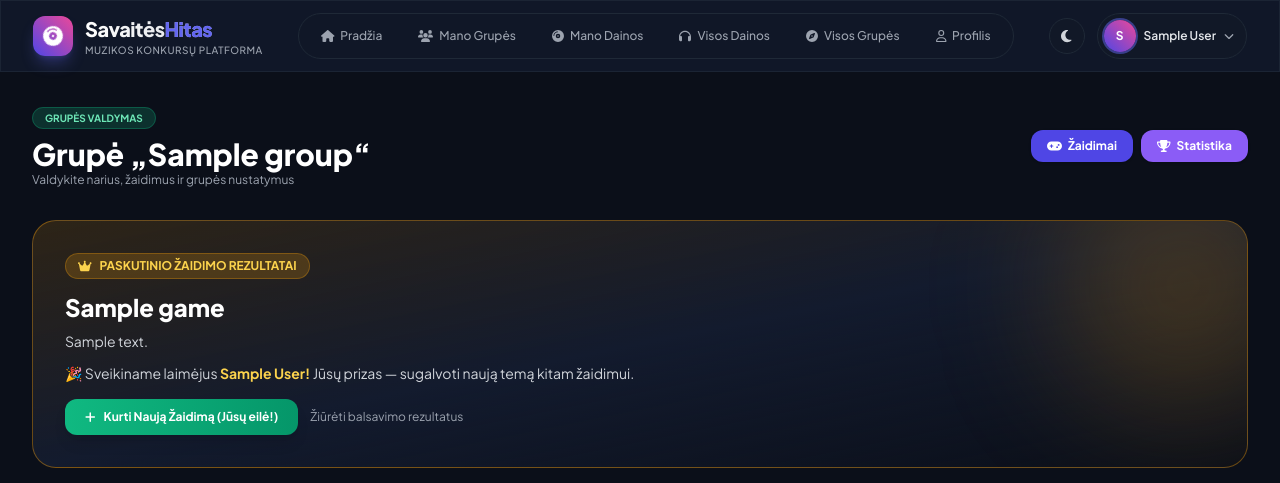
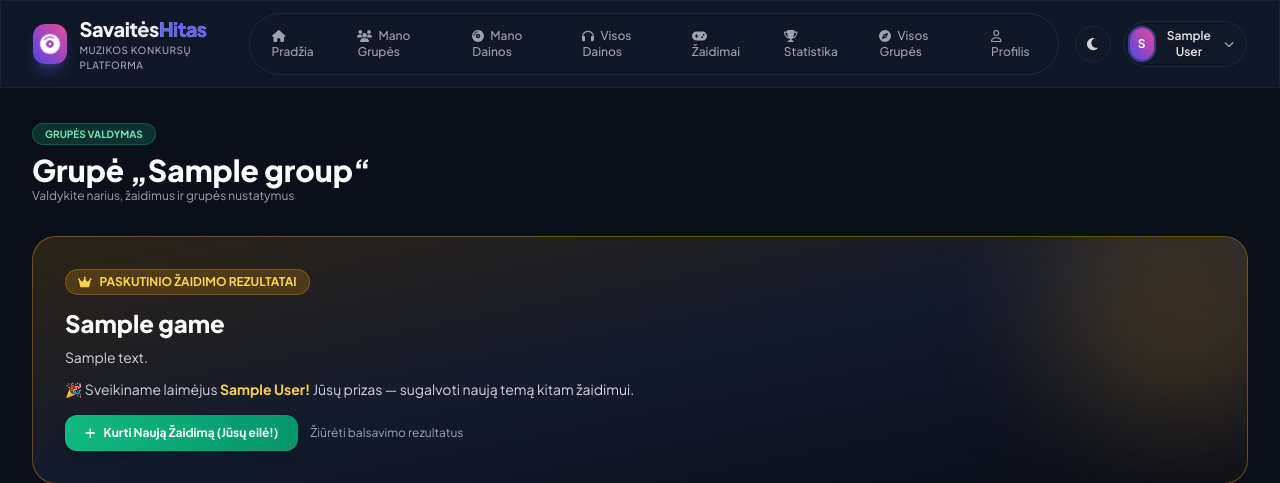
Before and after one commit to delfas2/Savaites_hitas, a Django app: page /grupe/000/admin/ in a window 1280 px wide. Shown: the top 483 px of the page. Run offline with Django 4.2, Linux system fonts and the light colour scheme; a user stored in the database is signed in; tables that the repository leaves empty hold one stand-in row (values such as "Sample post"); some libraries are stand-ins or nearby versions.

Commit message:
Pakeisti mygtukų vietos

```diff
--- a/muzika_app/templates/muzika_app/base.html
+++ b/muzika_app/templates/muzika_app/base.html
@@ -421,10 +421,17 @@
                     <i class="fa-solid fa-users mr-1.5"></i>Mano Grupės
                 </a>                <a href="{% url 'my_songs' %}" class="nav-link px-4 py-2 rounded-full text-xs font-medium text-gray-400 hover:text-white transition {% if request.resolver_match.url_name == 'my_songs' %}active{% endif %}">
                     <i class="fa-solid fa-compact-disc mr-1.5"></i>Mano Dainos
-                </a>
-                <a href="{% url 'all_songs' %}" class="nav-link px-4 py-2 rounded-full text-xs font-medium text-gray-400 hover:text-white transition {% if request.resolver_match.url_name == 'all_songs' %}active{% endif %}">
+                </a>                <a href="{% url 'all_songs' %}" class="nav-link px-4 py-2 rounded-full text-xs font-medium text-gray-400 hover:text-white transition {% if request.resolver_match.url_name == 'all_songs' %}active{% endif %}">
                     <i class="fa-solid fa-headphones mr-1.5"></i>Visos Dainos
                 </a>
+                {% if group %}
+                <a href="{% url 'group_games_list' group_code=group.code %}" class="nav-link px-4 py-2 rounded-full text-xs font-medium text-gray-400 hover:text-white transition {% if request.resolver_match.url_name == 'group_games_list' %}active{% endif %}">
+                    <i class="fa-solid fa-gamepad mr-1.5"></i>Žaidimai
+                </a>
+                <a href="{% url 'group_statistics' group_code=group.code %}" class="nav-link px-4 py-2 rounded-full text-xs font-medium text-gray-400 hover:text-white transition {% if request.resolver_match.url_name == 'group_statistics' %}active{% endif %}">
+                    <i class="fa-solid fa-trophy mr-1.5"></i>Statistika
+                </a>
+                {% endif %}
                 {% if user.is_superuser %}
                 <a href="{% url 'all_groups_list' %}" class="nav-link px-4 py-2 rounded-full text-xs font-medium text-gray-400 hover:text-white transition {% if request.resolver_match.url_name == 'all_groups_list' %}active{% endif %}">
                     <i class="fa-solid fa-compass mr-1.5"></i>Visos Grupės
@@ -439,17 +446,16 @@
                 {# Temos perjungiklis #}
                 <button type="button" onclick="toggleTheme()" title="Perjungti temą" class="w-9 h-9 rounded-full bg-gray-900 border border-gray-800 hover:border-gray-700 text-gray-300 flex items-center justify-center transition flex-shrink-0">
                     <i id="theme-icon" class="fa-solid fa-moon text-sm"></i>
-                </button>
-                {% if user.is_authenticated %}
-                    <div class="relative group">
-                        <button class="flex items-center gap-2 p-1.5 pr-3 rounded-full bg-gray-900 border border-gray-800 hover:border-gray-700 transition">
+                </button>                {% if user.is_authenticated %}
+                    <div class="relative" id="user-menu">
+                        <button type="button" onclick="toggleUserMenu(event)" class="flex items-center gap-2 p-1.5 pr-3 rounded-full bg-gray-900 border border-gray-800 hover:border-gray-700 transition">
                             <span class="w-8 h-8 rounded-full bg-gradient-to-tr from-brand-600 to-brand-pink flex items-center justify-center text-white text-xs font-bold ring-2 ring-brand-500/50">
                                 {{ user.get_full_name|default:user.username|slice:":1"|upper }}
                             </span>
                             <span class="text-xs font-semibold text-gray-200 hidden sm:inline">{{ user.get_full_name|default:user.username }}</span>
                             <i class="fa-solid fa-chevron-down text-[10px] text-gray-400"></i>
                         </button>
-                        <div class="absolute right-0 mt-2 w-52 glass-panel rounded-2xl py-2 shadow-2xl opacity-0 pointer-events-none group-hover:opacity-100 group-hover:pointer-events-auto transition-all duration-200 border border-gray-800 z-50">
+                        <div id="user-menu-dropdown" class="absolute right-0 mt-2 w-52 glass-panel rounded-2xl py-2 shadow-2xl opacity-0 pointer-events-none transition-all duration-200 border border-gray-800 z-50">
                             <div class="px-4 py-2 border-b border-gray-800">
                                 <p class="text-xs font-bold text-white truncate">{{ user.get_full_name|default:user.username }}</p>
                                 <p class="text-[10px] text-gray-400 truncate">{{ user.email }}</p>
@@ -484,8 +490,11 @@
         <div class="flex lg:hidden overflow-x-auto gap-2 pt-3 pb-1 border-t border-gray-800/40 mt-2">
             <a href="{% url 'home' %}" class="px-3 py-1.5 rounded-xl text-xs font-semibold whitespace-nowrap {% if request.resolver_match.url_name == 'home' %}bg-brand-600 text-white{% else %}bg-gray-900 text-gray-300 border border-gray-800{% endif %}">Pradžia</a>
             <a href="{% url 'my_groups' %}" class="px-3 py-1.5 rounded-xl text-xs font-semibold whitespace-nowrap {% if request.resolver_match.url_name == 'my_groups' %}bg-brand-600 text-white{% else %}bg-gray-900 text-gray-300 border border-gray-800{% endif %}">Mano Grupės</a>
-            <a href="{% url 'my_songs' %}" class="px-3 py-1.5 rounded-xl text-xs font-semibold whitespace-nowrap {% if request.resolver_match.url_name == 'my_songs' %}bg-brand-600 text-white{% else %}bg-gray-900 text-gray-300 border border-gray-800{% endif %}">Mano Dainos</a>
-            <a href="{% url 'all_songs' %}" class="px-3 py-1.5 rounded-xl text-xs font-semibold whitespace-nowrap {% if request.resolver_match.url_name == 'all_songs' %}bg-brand-600 text-white{% else %}bg-gray-900 text-gray-300 border border-gray-800{% endif %}">Visos Dainos</a>
+            <a href="{% url 'my_songs' %}" class="px-3 py-1.5 rounded-xl text-xs font-semibold whitespace-nowrap {% if request.resolver_match.url_name == 'my_songs' %}bg-brand-600 text-white{% else %}bg-gray-900 text-gray-300 border border-gray-800{% endif %}">Mano Dainos</a>            <a href="{% url 'all_songs' %}" class="px-3 py-1.5 rounded-xl text-xs font-semibold whitespace-nowrap {% if request.resolver_match.url_name == 'all_songs' %}bg-brand-600 text-white{% else %}bg-gray-900 text-gray-300 border border-gray-800{% endif %}">Visos Dainos</a>
+            {% if group %}
+            <a href="{% url 'group_games_list' group_code=group.code %}" class="px-3 py-1.5 rounded-xl text-xs font-semibold whitespace-nowrap {% if request.resolver_match.url_name == 'group_games_list' %}bg-brand-600 text-white{% else %}bg-gray-900 text-gray-300 border border-gray-800{% endif %}">Žaidimai</a>
+            <a href="{% url 'group_statistics' group_code=group.code %}" class="px-3 py-1.5 rounded-xl text-xs font-semibold whitespace-nowrap {% if request.resolver_match.url_name == 'group_statistics' %}bg-brand-600 text-white{% else %}bg-gray-900 text-gray-300 border border-gray-800{% endif %}">Statistika</a>
+            {% endif %}
             {% if user.is_superuser %}
             <a href="{% url 'all_groups_list' %}" class="px-3 py-1.5 rounded-xl text-xs font-semibold whitespace-nowrap {% if request.resolver_match.url_name == 'all_groups_list' %}bg-brand-600 text-white{% else %}bg-gray-900 text-gray-300 border border-gray-800{% endif %}">Visos Grupės</a>
             {% endif %}
@@ -684,9 +693,30 @@
       }
       function toggleTheme() {
           var isDark = document.documentElement.classList.toggle('dark');
-          try { localStorage.setItem('theme', isDark ? 'dark' : 'light'); } catch (e) {}
-          updateThemeIcon();
-      }      updateThemeIcon();
+          try { localStorage.setItem('theme', isDark ? 'dark' : 'light'); } catch (e) {}          updateThemeIcon();      }      updateThemeIcon();
+
+      // Vartotojo meniu (atidaromas tik paspaudus)
+      function toggleUserMenu(event) {
+          event.stopPropagation();
+          var dd = document.getElementById('user-menu-dropdown');
+          if (!dd) return;
+          var isOpen = dd.classList.contains('opacity-100');
+          if (isOpen) {
+              dd.classList.remove('opacity-100', 'pointer-events-auto');
+              dd.classList.add('opacity-0', 'pointer-events-none');
+          } else {
+              dd.classList.remove('opacity-0', 'pointer-events-none');
+              dd.classList.add('opacity-100', 'pointer-events-auto');
+          }
+      }
+      document.addEventListener('click', function (e) {
+          var menu = document.getElementById('user-menu');
+          var dd = document.getElementById('user-menu-dropdown');
+          if (menu && dd && !menu.contains(e.target)) {
+              dd.classList.remove('opacity-100', 'pointer-events-auto');
+              dd.classList.add('opacity-0', 'pointer-events-none');
+          }
+      });
     </script>
 
     {# Flatpickr inicializavimas visiems .js-datetime laukams (24 val. formatas) #}
--- a/muzika_app/templates/muzika_app/group_admin.html
+++ b/muzika_app/templates/muzika_app/group_admin.html
@@ -9,16 +9,7 @@
         <span class="px-3 py-1 rounded-full bg-emerald-500/20 text-emerald-300 text-[10px] font-bold border border-emerald-500/30">
             GRUPĖS VALDYMAS
         </span>
-        <h1 class="text-2xl lg:text-3xl font-black text-white mt-2">Grupė „{{ group.name }}“</h1>
-        <p class="text-xs text-gray-400">Valdykite narius, žaidimus ir grupės nustatymus</p>
-    </div>
-    <div class="flex flex-wrap items-center gap-2">
-        <a href="{% url 'group_games_list' group_code=group.code %}" class="px-4 py-2 rounded-xl bg-brand-600 hover:bg-brand-500 text-white font-bold text-xs transition shadow flex items-center gap-1.5">
-            <i class="fa-solid fa-gamepad"></i> Žaidimai
-        </a>
-        <a href="{% url 'group_statistics' group_code=group.code %}" class="px-4 py-2 rounded-xl bg-brand-neon hover:brightness-110 text-white font-bold text-xs transition shadow flex items-center gap-1.5">
-            <i class="fa-solid fa-trophy"></i> Statistika
-        </a>
+        <h1 class="text-2xl lg:text-3xl font-black text-white mt-2">Grupė „{{ group.name }}“</h1>        <p class="text-xs text-gray-400">Valdykite narius, žaidimus ir grupės nustatymus</p>
     </div>
 </div>
 
```
